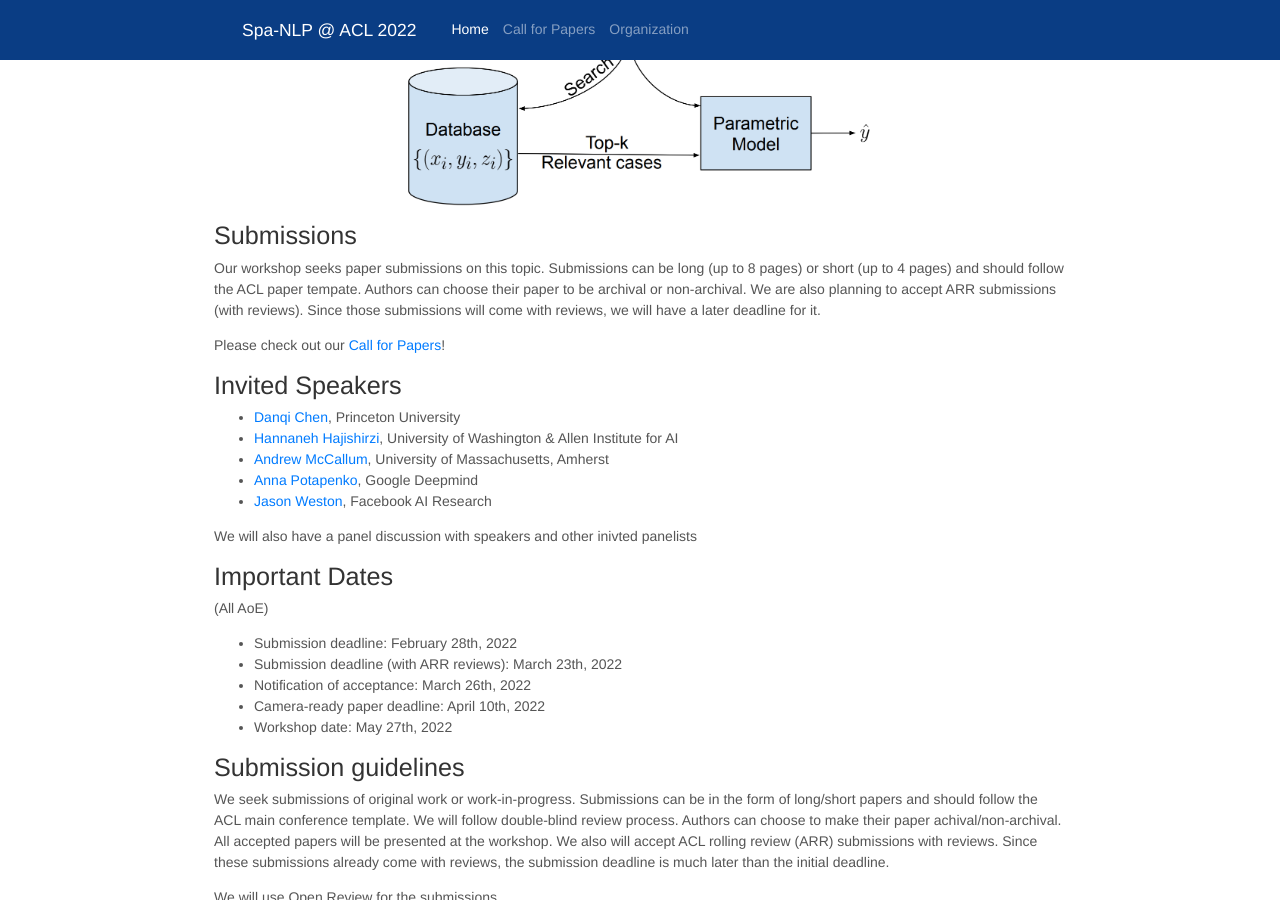
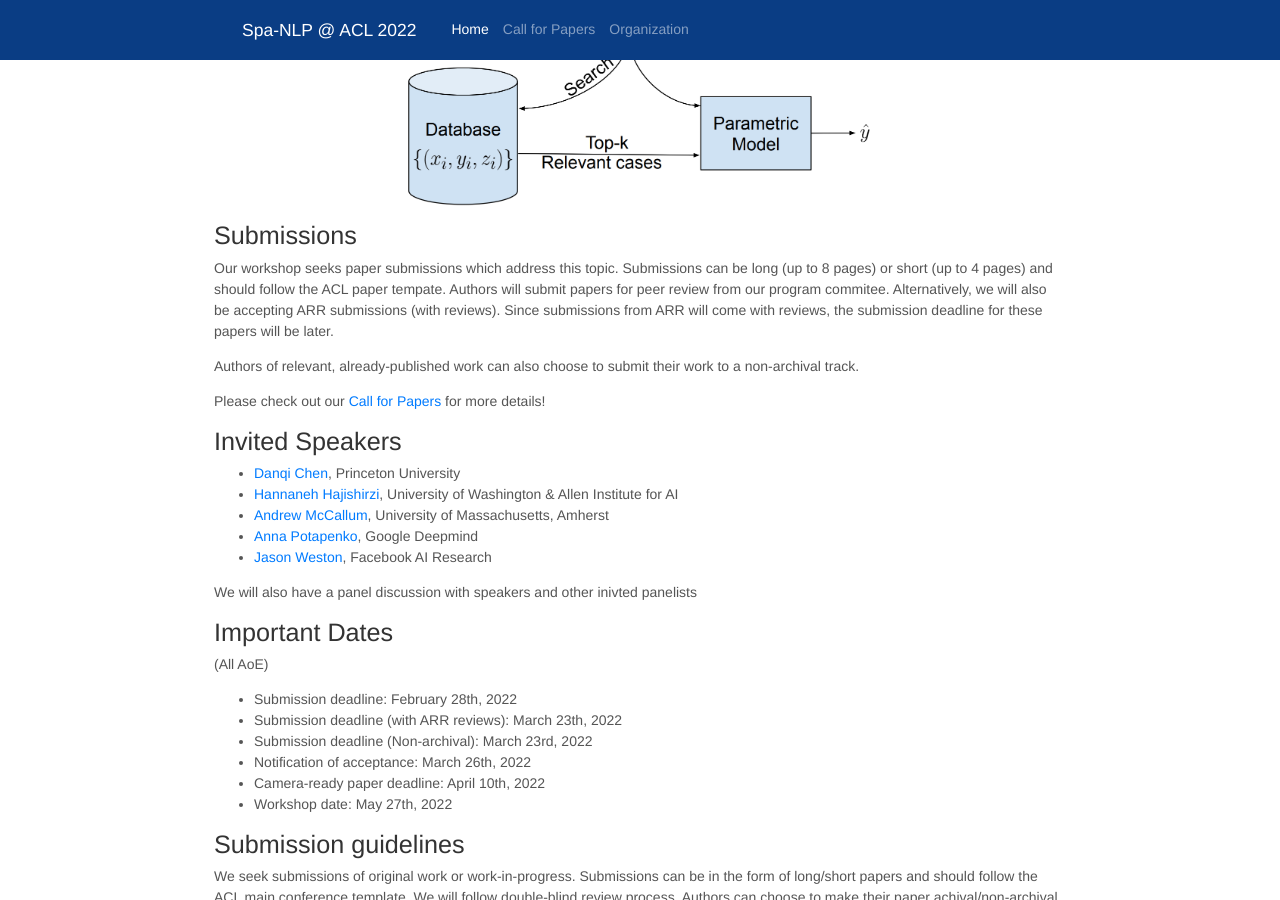
Before and after one commit to spa-nlp/spa-nlp.github.io, a Jekyll site: the page built from index.md, in a window 1280 px wide and 900 px high, scrolled down 575 px. Built offline with Jekyll 4.4.1, drawn with Linux system fonts in a browser that asks for light colours; nearby versions of some CDN libraries.

Commit message:
changed wording a little

```diff
--- a/index.md
+++ b/index.md
@@ -17,9 +17,16 @@ Recently, many works have independently proposed a middle ground that combines a
 </p>
 
 ## Submissions
-Our workshop seeks paper submissions on this topic. Submissions can be long (up to 8 pages) or short (up to 4 pages) and should follow the ACL paper tempate. Authors can choose their paper to be archival or non-archival. We are also planning to accept ARR submissions (with reviews). Since those submissions will come with reviews, we will have a later deadline for it.
 
-Please check out our [Call for Papers](cfp)!
+Our workshop seeks paper submissions which address this topic.
+Submissions can be long (up to 8 pages) or short (up to 4 pages) and should follow the ACL paper tempate.
+Authors will submit papers for peer review from our program commitee.
+Alternatively, we will also be accepting ARR submissions (with reviews).
+Since submissions from ARR will come with reviews, the submission deadline for these papers will be later.
+
+Authors of relevant, already-published work can also choose to submit their work to a non-archival track.
+
+Please check out our [Call for Papers](cfp) for more details!
 
 ## Invited Speakers
 
@@ -37,6 +44,7 @@ We will also have a panel discussion with speakers and other inivted panelists
 (All AoE)
 - Submission deadline: February 28th, 2022
 - Submission deadline (with ARR reviews): March 23th, 2022
+- Submission deadline (Non-archival): March 23rd, 2022
 - Notification of acceptance: March 26th, 2022
 - Camera-ready paper deadline: April 10th, 2022
 - Workshop date: May 27th, 2022
```
